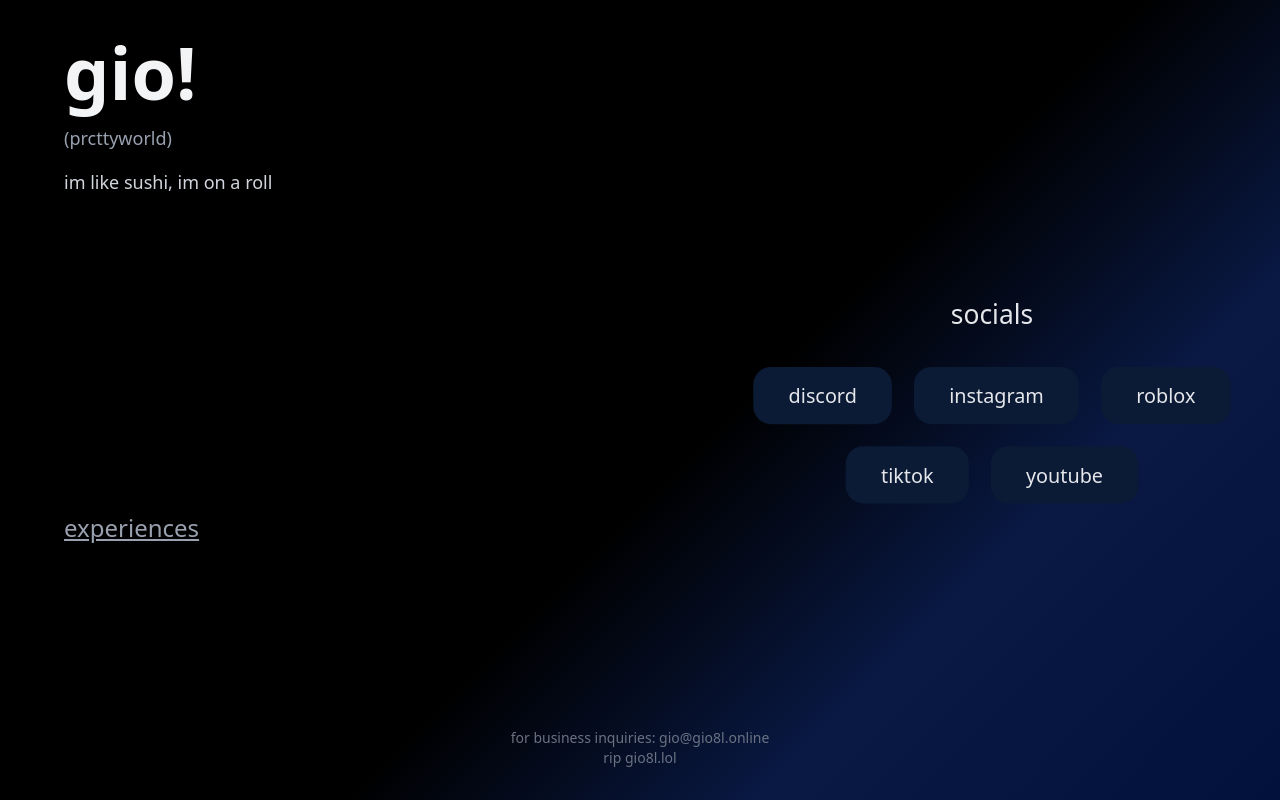
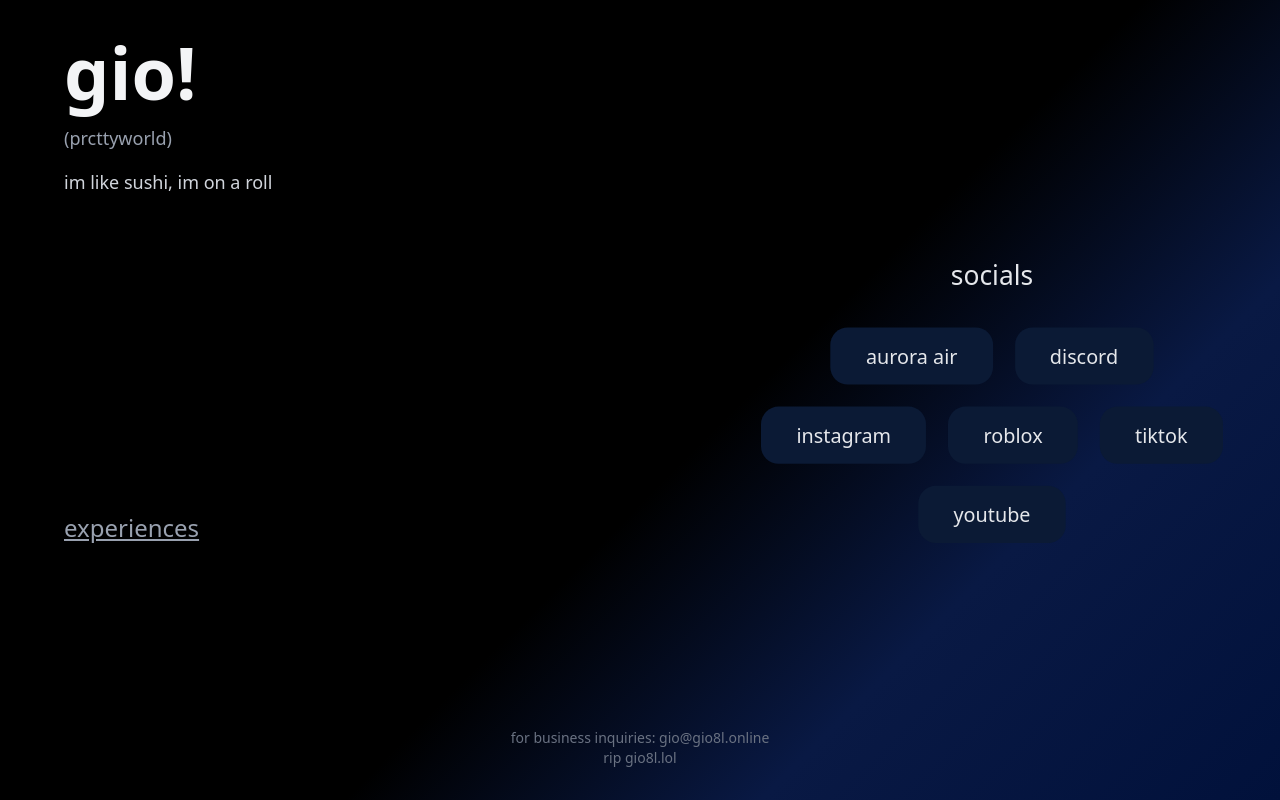
Before and after one commit to gio8l/site-revamp-v3, a Next.js app: page / in a window 1280 px wide. Built offline with nearby package versions, Linux system fonts and the light colour scheme.

Commit message:
Add 'aurora air' Discord link to page
Added a link to the 'aurora air' Discord server.

```diff
--- a/src/app/page.tsx
+++ b/src/app/page.tsx
@@ -32,6 +32,12 @@ export default function Home() {
           </h2>
 
           <div className="flex gap-5 flex-wrap justify-center max-w-md">
+            <a
+              href="https://discord.gg/N89Djy3PTA"
+              className="px-8 py-3 rounded-2xl bg-[#0b1a35] text-gray-200 hover:bg-[#12244a] transition text-lg"
+            >
+              aurora air
+            </a>
             <a
               href="https://discord.gg/PRMYACwh7a"
               className="px-8 py-3 rounded-2xl bg-[#0b1a35] text-gray-200 hover:bg-[#12244a] transition text-lg"
```
